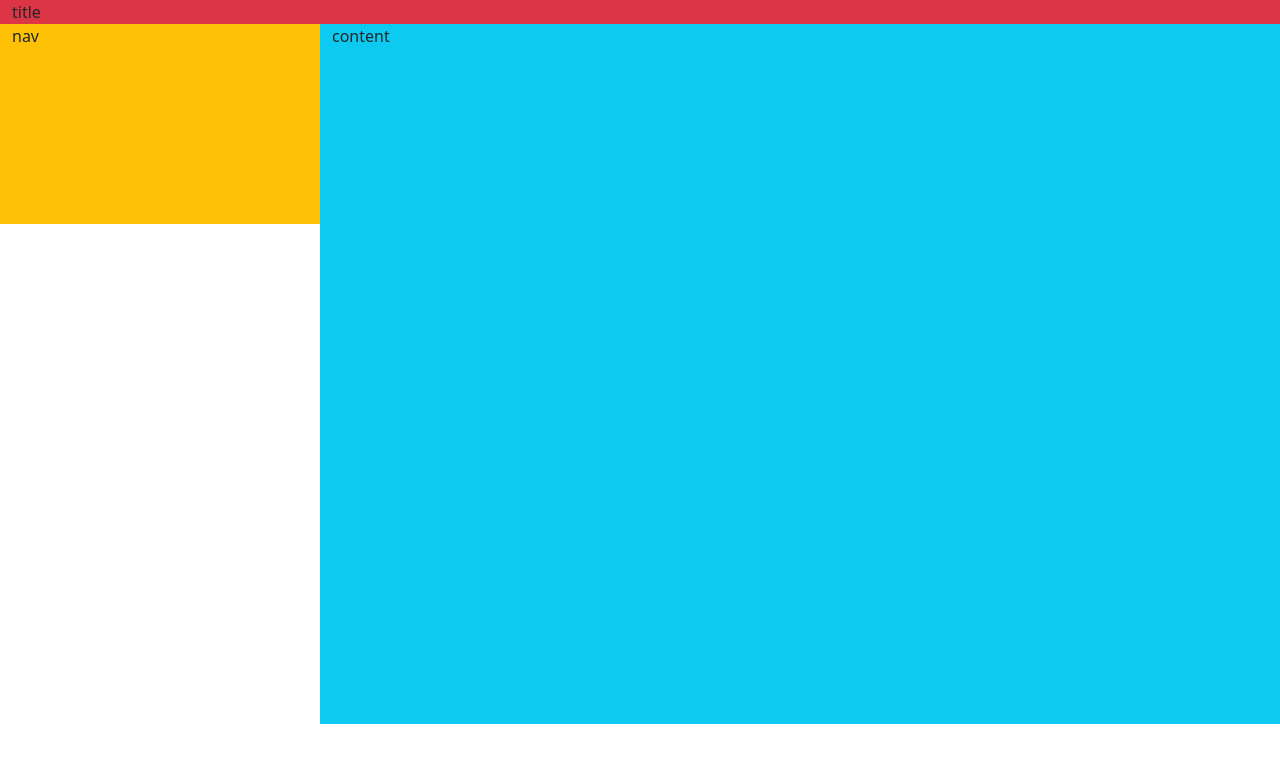
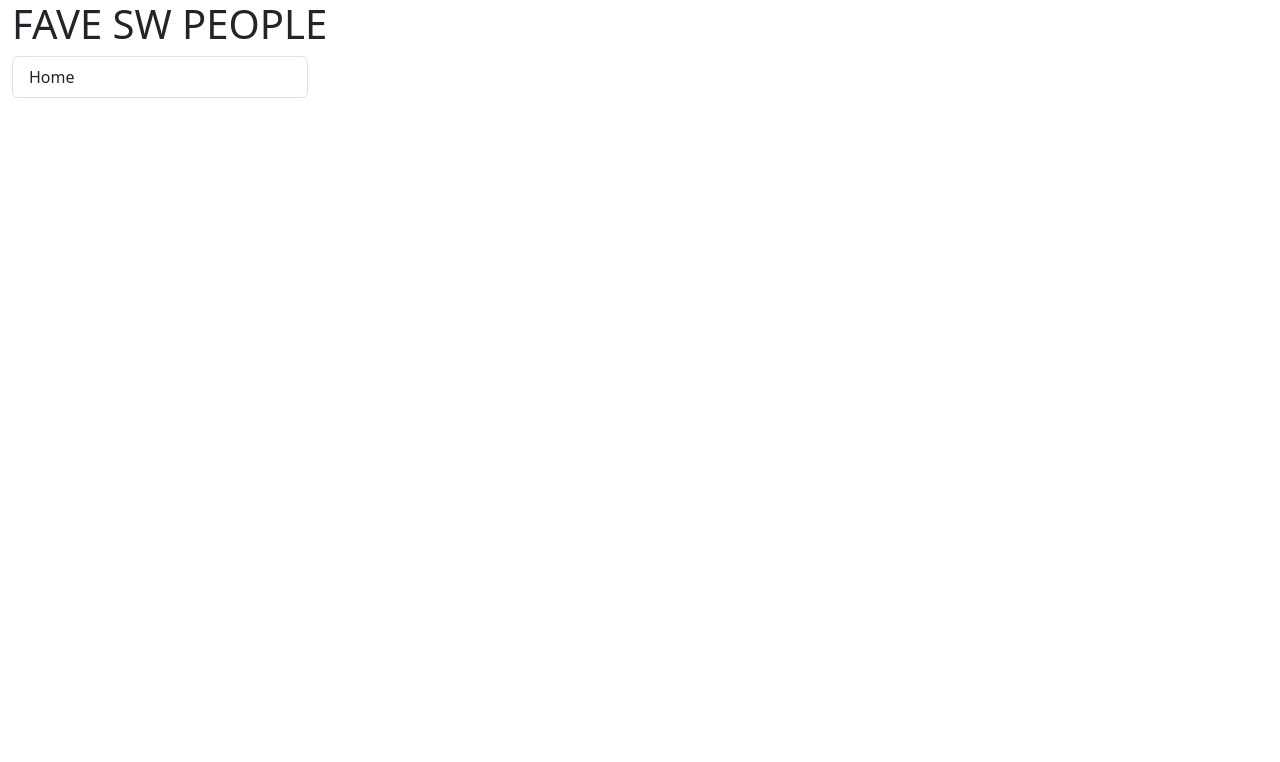
Before and after one commit to 2025-fall-js-frameworks/fave-sw-people, an Angular app: page / in a window 1280 px wide. Shown: the top 762 px of the page. Built offline with nearby package versions, Linux system fonts and the light colour scheme.

Commit message:
Some more real placeholders

```diff
--- a/src/app/app.html
+++ b/src/app/app.html
@@ -1,20 +1,17 @@
 <div class="container-fluid">
   <div class="row">
-    <div class="col-12 bg-danger">
-      title
+    <div class="col-12">
+      <h1 class="text-uppercase">Fave SW People</h1>
     </div>
   </div>
-
   <div class="row">
-    <div class="col-12 col-lg-3 bg-warning" style="height: 200px;">
-      nav
+    <div class="col-12 col-lg-3">
+      <div class="list-group">
+        <a href="#" class="list-group-item list-group-item-action">Home</a>
+      </div>
     </div>
-    <div class="col-12 col-lg-9 bg-info" style="height: 700px;">
-      content
+    <div class="col-12 col-lg-9">
+      <router-outlet />
     </div>
   </div>
 </div>
-
-
-
-<router-outlet />
```
